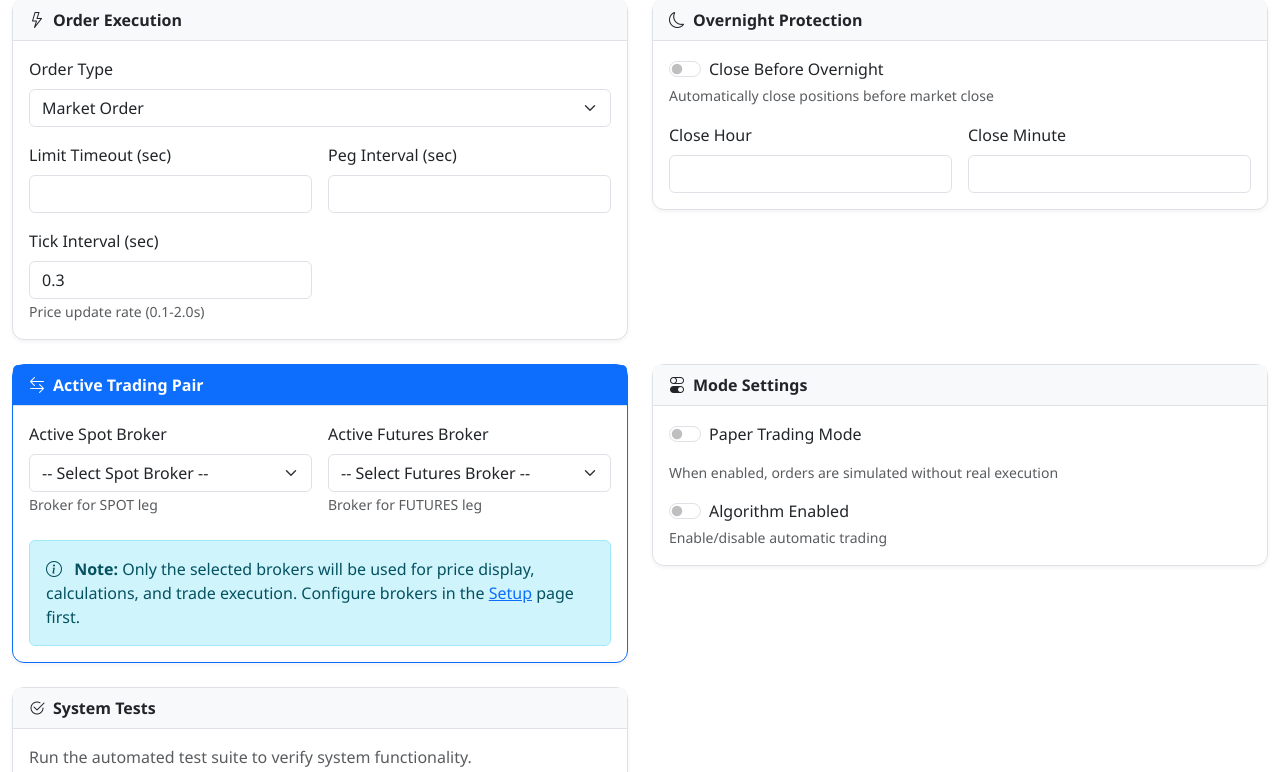
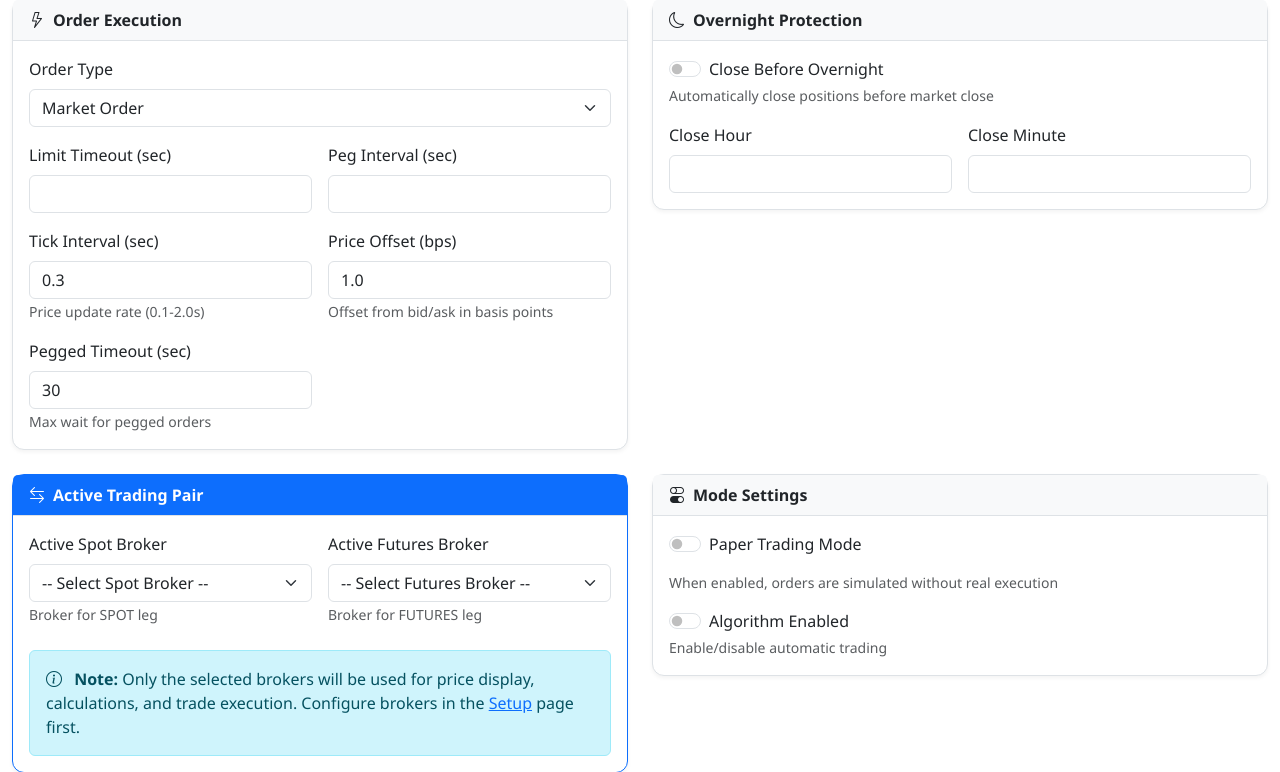
Before and after one commit to ajoxf/Statistical_Arbitrage_trade, a Flask app: template feature_files/templates/settings.html in a window 1280 px wide. Shown: the part 774-1546 px from the top of the page. Run offline with Flask 3, Linux system fonts and the light colour scheme; the template is opened without the code that fills it, so the values that code supplies are empty; some libraries are stand-ins or nearby versions.

Commit message:
Add Price Offset and Pegged Timeout fields to Settings UI
- Price Offset (bps): Offset from bid/ask for pegged limit orders
- Pegged Timeout (sec): Max wait time for pegged order fills

https://claude.ai/code/session_01WCZNBvk9fTi3kHWVGutn1T

```diff
--- a/feature_files/templates/settings.html
+++ b/feature_files/templates/settings.html
@@ -206,6 +206,18 @@
                             <input type="number" class="form-control" name="tick_interval"
                                    value="{{ config.tick_interval if config.tick_interval else 0.3 }}" step="0.1" min="0.1" max="2.0">
                             <small class="text-muted">Price update rate (0.1-2.0s)</small>
+                        </div>
+                        <div class="col-md-6">
+                            <label class="form-label">Price Offset (bps)</label>
+                            <input type="number" class="form-control" name="limit_order_price_offset_bps"
+                                   value="{{ config.limit_order_price_offset_bps if config.limit_order_price_offset_bps else 1.0 }}" step="0.1" min="0" max="10">
+                            <small class="text-muted">Offset from bid/ask in basis points</small>
+                        </div>
+                        <div class="col-md-6">
+                            <label class="form-label">Pegged Timeout (sec)</label>
+                            <input type="number" class="form-control" name="limit_order_timeout_sec"
+                                   value="{{ config.limit_order_timeout_sec if config.limit_order_timeout_sec else 30 }}" min="5" max="120">
+                            <small class="text-muted">Max wait for pegged orders</small>
                         </div>
                     </div>
                 </div>
```
